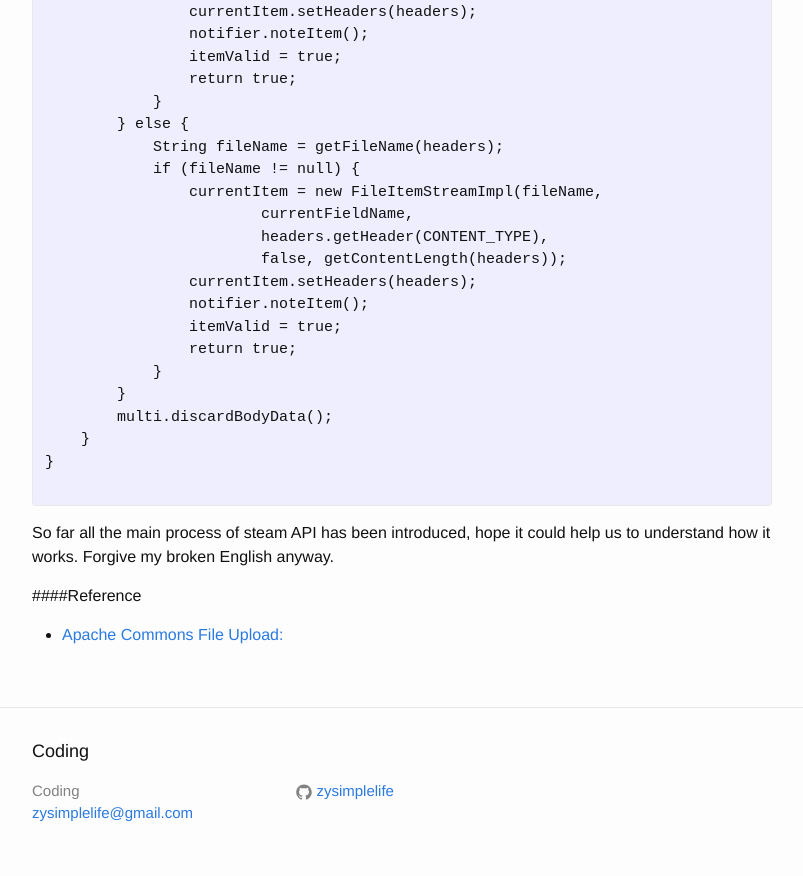
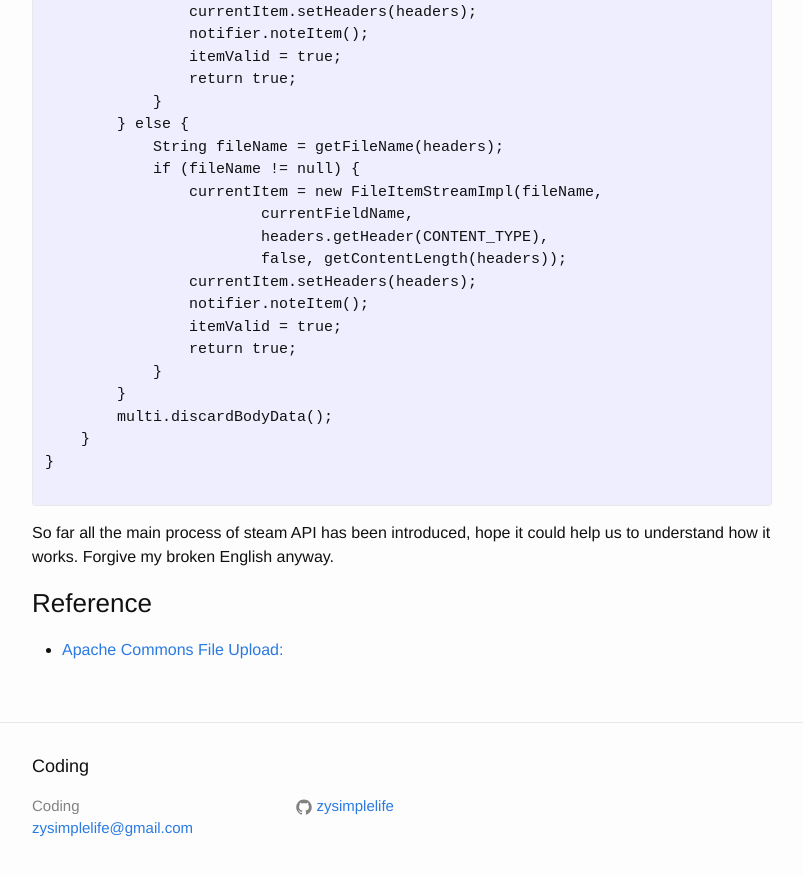
Before and after one commit to zysimplelife/zysimplelife.github.io, a Jekyll site: the page built from _posts/2017-05-26-nice-feature-of-common-upload.markdown, in a window 1280 px wide and 900 px high, scrolled down 4811 px. Shown: the top 876 px of the window, without its empty margins (238-1041 px from the left). Built offline with Jekyll 4.4.1, drawn with Linux system fonts in a browser that asks for light colours.

Commit message:
fix format error

```diff
--- a/_posts/2017-05-26-nice-feature-of-common-upload.markdown
+++ b/_posts/2017-05-26-nice-feature-of-common-upload.markdown
@@ -233,6 +233,6 @@ private boolean findNextItem() throws IOException {
 So far all the main process of steam API has been introduced, hope it could help us to understand how it works. Forgive my broken English anyway.
 
 
-####Reference
+### Reference
 
 - [Apache Commons File Upload: ](https://commons.apache.org/proper/commons-fileupload/streaming.html)
```
